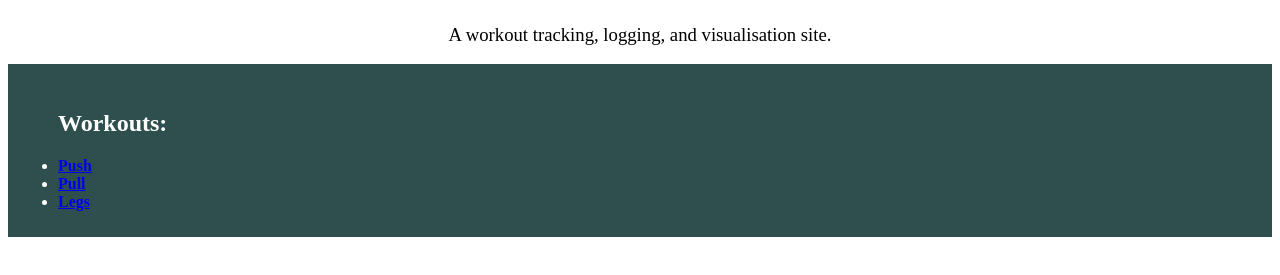
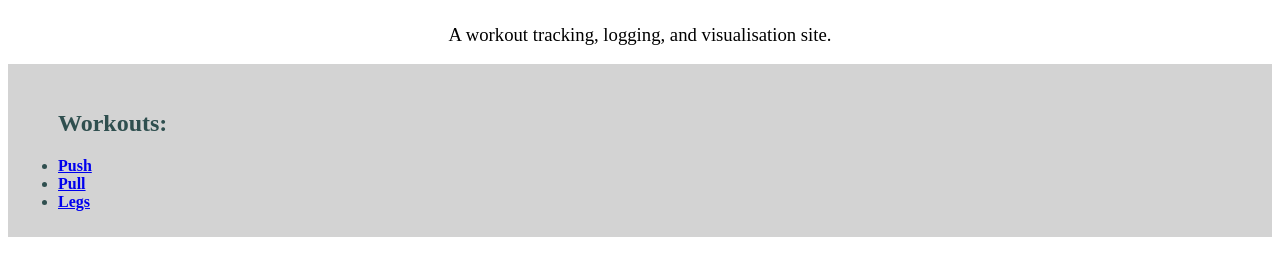
Before and after one commit to dkjestrup/Working-Set, a plain HTML site: page index.html in a window 1280 px wide. Shown: the part 77-352 px from the top of the page. Drawn offline with Linux system fonts and the light colour scheme.

Commit message:
Changed background and text colours.

```diff
--- a/styles.css
+++ b/styles.css
@@ -1,7 +1,7 @@
 .container {
     font-weight: bold;
-    color: white;
-    background-color: darkslategrey;
+    color: darkslategrey;
+    background-color: lightgrey;
     display: flex;
     padding: 10px;
 }
```
